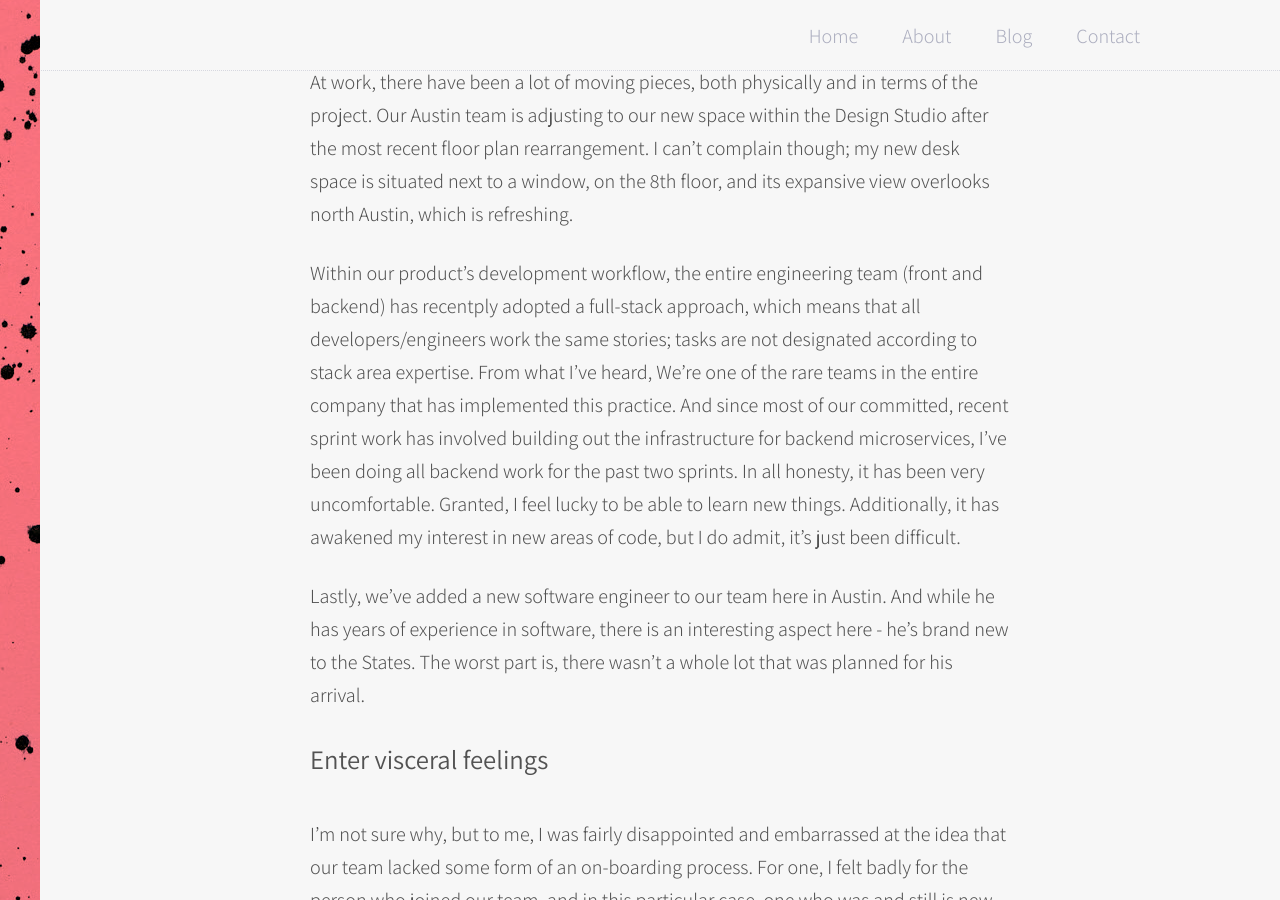
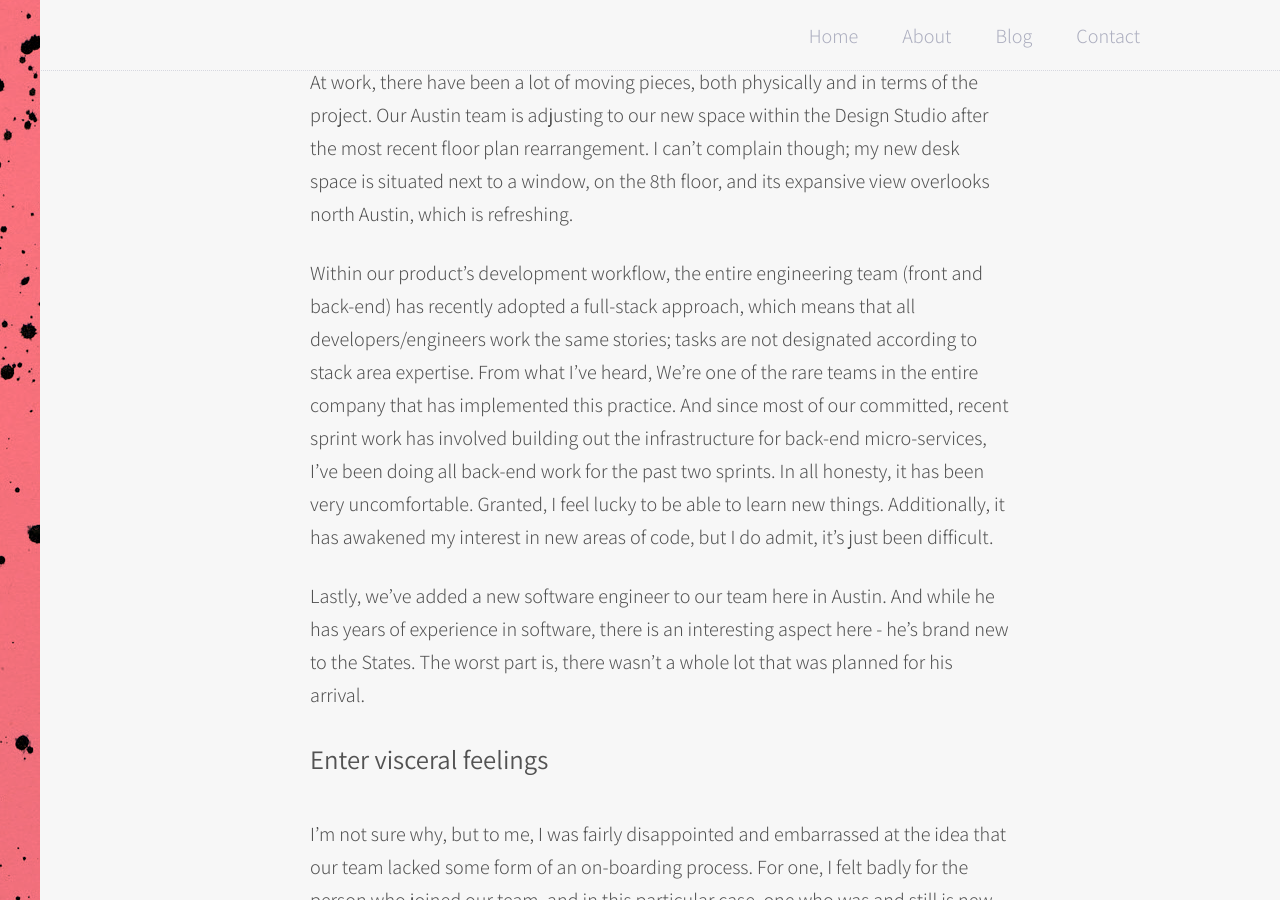
Before and after one commit to techtolentino/techtolentino.github.io, a Jekyll site: the page built from _posts/2016-08-02-welcome-to-the-squad.md, in a window 1280 px wide and 900 px high, scrolled down 462 px. Built offline with Jekyll 4.4.1, drawn with Linux system fonts in a browser that asks for light colours; some of the changed text lies outside the part shown.

Commit message:
fixing spelling errors

```diff
--- a/_posts/2016-08-02-welcome-to-the-squad.md
+++ b/_posts/2016-08-02-welcome-to-the-squad.md
@@ -10,7 +10,7 @@
 
 At work, there have been a lot of moving pieces, both physically and in terms of the project. Our Austin team is adjusting to our new space within the Design Studio after the most recent floor plan rearrangement. I can't complain though; my new desk space is situated next to a window, on the 8th floor, and its expansive view overlooks north Austin, which is refreshing.
 
-Within our product's development workflow, the entire engineering team (front and backend) has recentply adopted a full-stack approach, which means that all developers/engineers work the same stories; tasks are not designated according to stack area expertise. From what I've heard, We're one of the rare teams in the entire company that has implemented this practice. And since most of our committed, recent sprint work has involved building out the infrastructure for backend microservices, I've been doing all backend work for the past two sprints. In all honesty, it has been very uncomfortable. Granted, I feel lucky to be able to learn new things. Additionally, it has awakened my interest in new areas of code, but I do admit, it's just been difficult.
+Within our product's development workflow, the entire engineering team (front and back-end) has recently adopted a full-stack approach, which means that all developers/engineers work the same stories; tasks are not designated according to stack area expertise. From what I've heard, We're one of the rare teams in the entire company that has implemented this practice. And since most of our committed, recent sprint work has involved building out the infrastructure for back-end micro-services, I've been doing all back-end work for the past two sprints. In all honesty, it has been very uncomfortable. Granted, I feel lucky to be able to learn new things. Additionally, it has awakened my interest in new areas of code, but I do admit, it's just been difficult.
 
 Lastly, we've added a new software engineer to our team here in Austin. And while he has years of experience in software, there is an interesting aspect here - he's brand new to the States. The worst part is, there wasn't a whole lot that was planned for his arrival.
 
@@ -48,7 +48,7 @@
 
 When we pulled into his complex, I offered to pick him up the next morning. The only caveat was, I wake up at 4:00 AM, and begin my commute into the office at around 6:30 AM (mainly to beat traffic, but mostly to avoid Texas heat). What's interesting is that this picking up/dropping off has become a part of my commute - it became a routine for me, and I imagine it will be this way until he has established his own car situation.
 
-On more than one occasion, we'll discuss software-related topics such as things like Node, security, async Javascript, microservices, etc. These have been fascinating conversations because there's a lot about tech that I still don't know. But, more importantly, this has also afforded us the chance to establish a friendship, exchange ideas, share stories of each other's culture, and answer questions about our team.
+On more than one occasion, we'll discuss software-related topics such as things like Node, security, async Javascript, micro-services, etc. These have been fascinating conversations because there's a lot about tech that I still don't know. But, more importantly, this has also afforded us the chance to establish a friendship, exchange ideas, share stories of each other's culture, and answer questions about our team.
 
 And while this I truly believe that this has made up for our lack of an on-boarding process, I still think the entire situation would've been _that much better_ had we planned something.
 
```
Also changed, not shown: other parts of _posts/2016-08-02-welcome-to-the-squad.md (+3 -3 lines).
